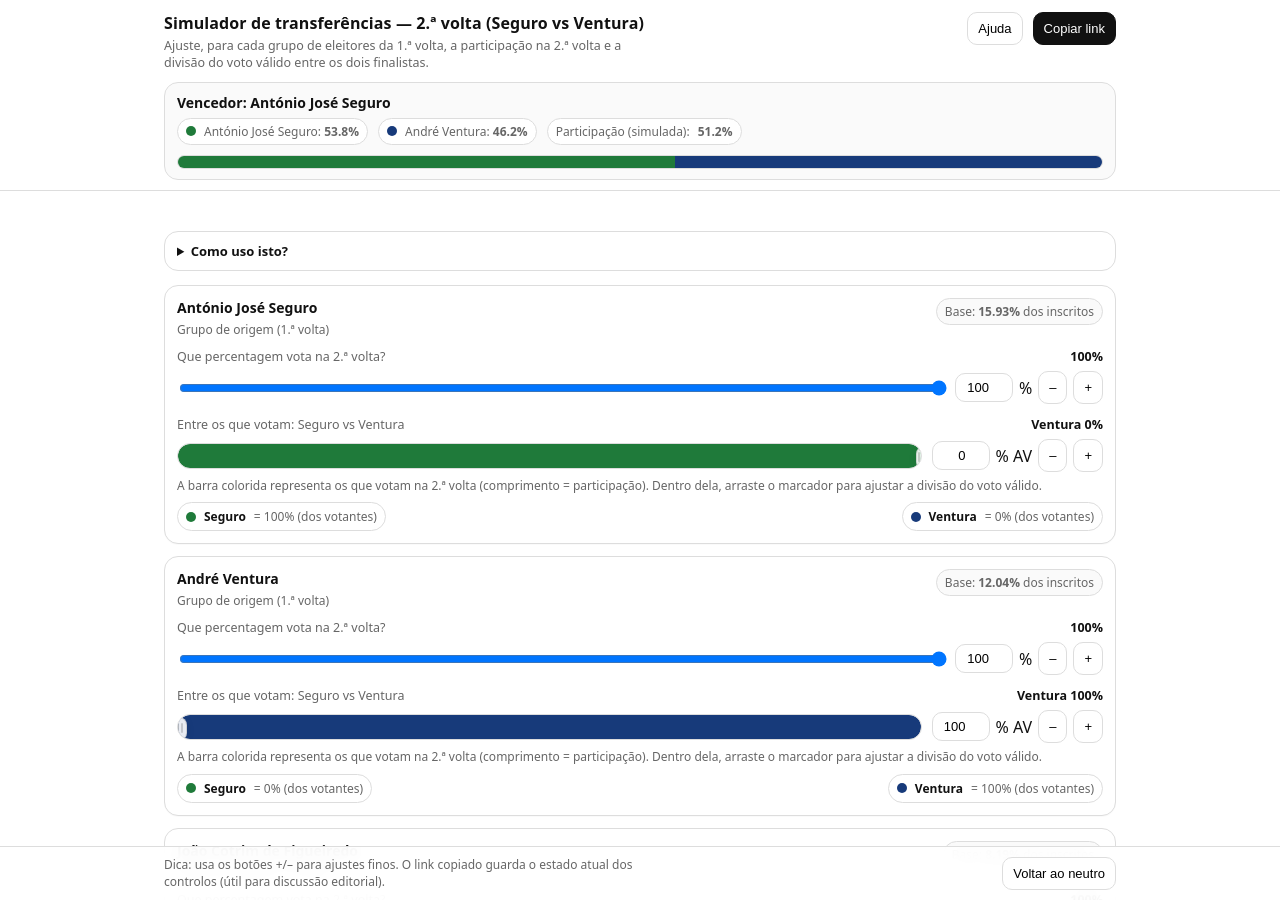
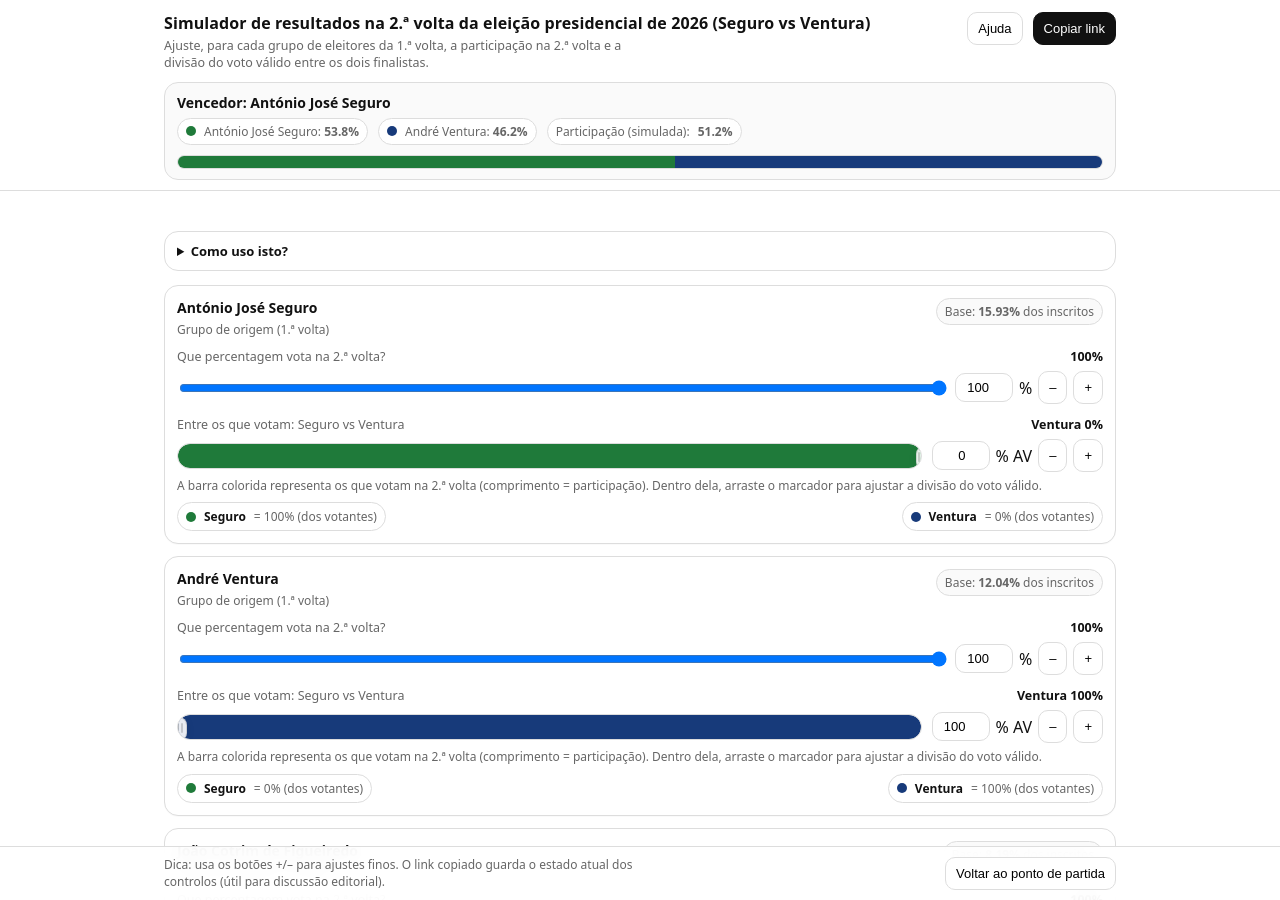
Before and after one commit to joaocancela/joaocancela.github.io, a Jekyll site: the page presidenciais/index.html, which Jekyll copies as it is, in a window 1280 px wide and 900 px high. Built offline with Jekyll 4.4.1, drawn with Linux system fonts in a browser that asks for light colours.

Commit message:
Update index.html

```diff
--- a/presidenciais/index.html
+++ b/presidenciais/index.html
@@ -413,7 +413,7 @@
     <div class="stickyInner">
       <div class="titleRow">
         <div>
-          <h1>Simulador de transferências — 2.ª volta (Seguro vs Ventura)</h1>
+          <h1>Simulador de resultados na 2.ª volta da eleição presidencial de 2026 (Seguro vs Ventura)</h1>
           <div class="subtle">
             Ajuste, para cada grupo de eleitores da 1.ª volta, a participação na 2.ª volta e a divisão do voto válido entre os dois finalistas.
           </div>
@@ -448,6 +448,8 @@
       <p>
         Os grupos são definidos em função do comportamento na 1.ª volta. Para cada grupo, escolhe-se (i) a percentagem que participa na 2.ª volta; e
         (ii) entre os que votam, a divisão do voto válido entre os dois candidatos.
+		O cenário base parte da suposição de que os eleitores que votaram num dos dois candidatos votam *todos* no mesmo candidato na segunda volta, por um lado, e de que os eleitores que votaram nos outros candidatos participam todos e se dividem a meio. Este cenário pode não ser plausível, mas é o ponto de partida para editar as percentagens de participação e apoio a António José Seguro e André Ventura.
+
         Para simplificar, assume-se que, quem vota na 2.ª volta, escolhe um dos dois (sem votos em branco/nulos na simulação). O objetivo é explorar cenários e não prever resultados.</p>
 		<p>
 		Créditos: João Cancela (NOVA FCSH) + ChatGPT. Bugs: joaocancela@fcsh.unl.pt ou @joaoc no twitter.      </p>
@@ -463,7 +465,7 @@
         Dica: usa os botões +/– para ajustes finos. O link copiado guarda o estado atual dos controlos (útil para discussão editorial).
       </div>
       <div class="topBtns">
-        <button id="btnResetToNeutral">Voltar ao neutro</button>
+        <button id="btnResetToNeutral">Voltar ao ponto de partida</button>
       </div>
     </div>
   </div>
```
